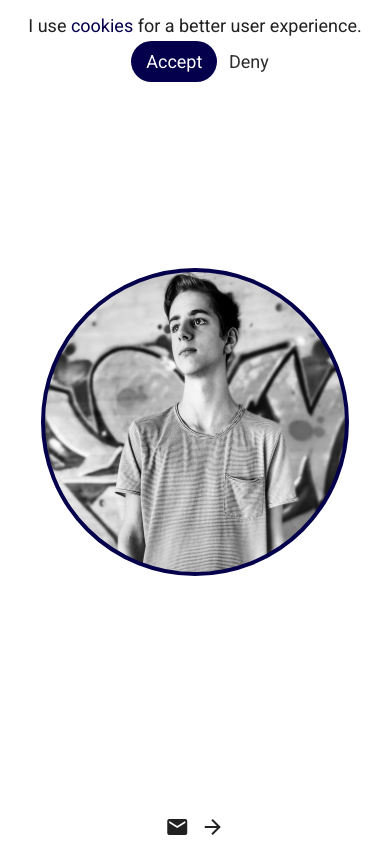
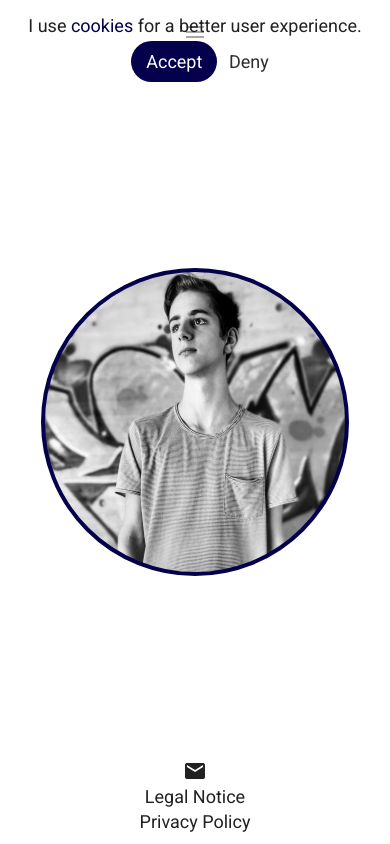
Before and after one commit to GermanKingYT/lukased.github.io, a PHP site: page / in a window 390 px wide. Run offline with PHP 8.4, Linux system fonts and the light colour scheme.

Commit message:
Magic magic magic!

```diff
--- a/css/main.css
+++ b/css/main.css
@@ -55,7 +55,7 @@ a {
     width: 100%;
     display: block;
     padding: 15px 0 15px 0;
-    background: #fff;
+    background: rgba(255, 255, 255, 0.6);
     text-align: center;
 }
 
@@ -107,7 +107,26 @@ a {
 
 }
 
-/* Main */
+
+/* -- @header -- */
+
+header {
+    top: 0;
+    position: absolute;
+    left: 50%;
+    transform: translateX(-50%);
+    margin: 20px 0 0 0;
+}
+
+header>nav>ul>li>a {
+    text-decoration: none;
+    font-size: 18px;
+    font-size: 1.8rem;
+    padding: 0 5px 0 5px;
+    color: #212121;
+}
+
+/* -- @main -- */
 
 main {
     position: absolute;
@@ -126,9 +144,17 @@ main {
     border-radius: 100%;
 }
 
-/* Footer */
+.logo {
+    width: 300px;
+    height: 300px;
+    background: url("../img/logo.png") no-repeat;
+    background-size: 300px auto;
+    border-radius: 100%;
+}
 
-footer {
+/* -- @footer -- */
+
+.footer-nav {
     position: absolute;
     bottom: 0;
     left: 50%;
@@ -136,8 +162,25 @@ footer {
     margin-bottom: 10px;
 }
 
+.footer-links {
+    position: absolute;
+    bottom: 0;
+    left: 0;
+    margin: 0 0 10px 20px;
+}
 
-footer>ul>li>a {
+.footer-links>ul>li>a {
+    vertical-align: middle !important;
+    font-size: 18px;
+    font-size: 1.8rem;
+    color: #212121;
+    text-decoration: none;
+    padding: 0 5px 0 5px;
+    cursor: pointer;
+}
+
+
+footer>.footer-nav>ul>li>a {
     vertical-align: middle !important;
     font-size: 18px;
     font-size: 1.8rem;
@@ -196,11 +258,12 @@ footer>ul>li>a {
         margin: 15px 0 10px 0;
     }
 
-    .menu {
-        width: 100%;
+    .footer-nav>ul>li>a {
+        display: block;
+        line-height: 25px;
     }
-
-    .menu-mail {
-        display: inline-block;
+    .menu-footer-nav>ul>li>a {
+        display: block;
+        line-height: 25px;
     }
 }
--- a/index.html
+++ b/index.html
@@ -47,34 +47,57 @@
         </div>
 
         <div class="wrapper">
+            <header>
+                <nav>
+                    <ul class="inline-list">
+                        <li><a class="menu-open"><i class=" material-icons">menu</i></a></li>
+                    </ul>
+                </nav>
+            </header>
+
             <main>
                 <div class="avatar"></div>
             </main>
 
             <footer>
+                <nav class="footer-nav">
                     <ul class="inline-list">
                         <li><a href="mailto:lukasedeeeer@gmail.com"><i class="material-icons">email</i></a></li>
-                    <li><a class="menu-open"><i class=" material-icons">arrow_forward</i></a></li>
+                        <li><a href="legal_notice.html#legal-notice">Legal Notice</a></li>
+                        <li><a href="legal_notice.html#privacy-policy">Privacy Policy</a></li>
                     </ul>
+                </nav>
             </footer>
         </div>
 
         <div class="menu">
+            <header class="menu-header">
+                <nav>
+                    <ul class="inline-list">
+                        <li><a class="menu-close"><i class=" material-icons">close</i></a></li>
+                    </ul>
+                </nav>
+            </header>
+
             <main class="menu-main">
+                <nav class="menu-links">
                     <ul class="list">
                         <li><a href="https://github.com/lukased"><i class="fa fa-github"></i> Github</li>
                         <li><a href="https://instagram.com/lukasedeeeer"><i class="fa fa-instagram"></i> Instagram</a></li>
                         <li><a href="https://twitter.com/lukasedeeeer"><i class="fa fa-twitter"></i> Twitter</a></li>
                         <li><a href="https://facebook.com/lukasedeeeer"><i class="fa fa-facebook-official"></i> Facebook</a></li>
                     </ul>
+                </nav>
             </main>
 
             <footer class="menu-footer">
+                <nav class="menu-footer-nav">
                     <ul class="inline-list">
-                    <li><a class="legal-notice" href="legal_notice.html">Legal Notice</a></li>
-                    <li><a class="menu-mail" href="mailto:lukasedeeeer@gmail.com"><i class="material-icons">email</i></a></li>
-                    <li><a class="menu-close"><i class="material-icons">close</i></a></li>
+                        <li><a href="mailto:lukasedeeeer@gmail.com"><i class="material-icons">email</i></a></li>
+                        <li><a href="legal_notice.html#legal-notice">Legal Notice</a></li>
+                        <li><a href="legal_notice.html#privacy-policy">Privacy Policy</a></li>
                     </ul>
+                </nav>
             </footer>
         </div>
     </body>
--- a/legal_notice.html
+++ b/legal_notice.html
@@ -19,7 +19,7 @@
 
             <main>
                 <article>
-                    <h1 class="title">Legal Notice</h1>
+                    <h1 id="legal-notice" class="title">Legal Notice</h1>
                     <p class="text">
                         Lukas Eder<br>
                         Grazerstraße 87C<br>
@@ -31,10 +31,10 @@
                 </article>
 
                 <article>
-                    <h1 class="title">Privacy Policy</h1>
+                    <h1 id="privacy-policy" class="title">Privacy Policy</h1>
                     <p class="text">
                         <span class="heading2">General</span><br>
-                        I don't collect any personal data, but Github (Github Privacy Statement) may do.<br>
+                        I don't collect any personal data, but Github (<a href="https://help.github.com/articles/github-privacy-statement/">Github Privacy Statement</a>) may do.<br>
                         <span class="heading2">Cookies</span><br>
                         This website uses cookies only to ensure the user experience.
                         I don't collect any personal data with cookies.
```
Also changed, not shown: other parts of css/main.css (+31 -13 lines). Lines whose indentation alone changed are shown as unchanged.
